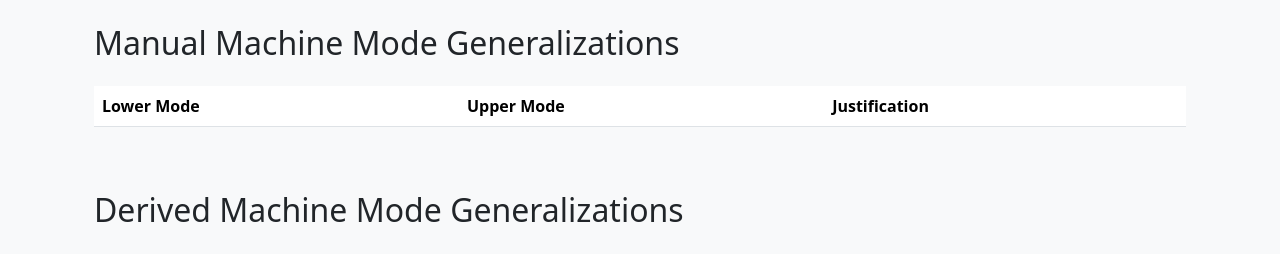
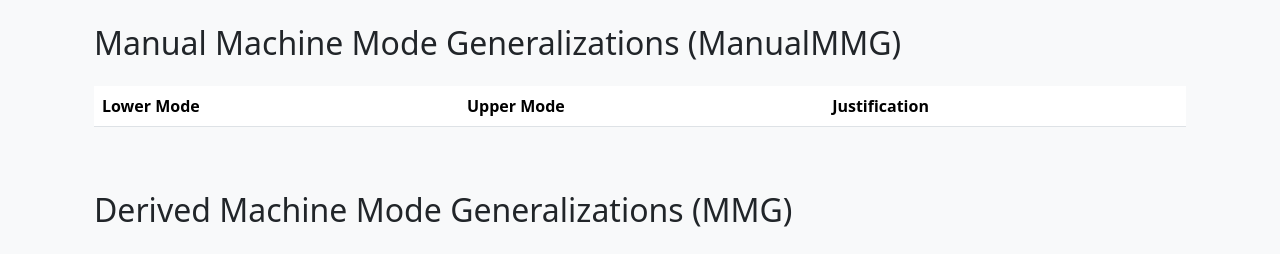
Before and after one commit to turquoise5/ComWeb, a Django app: page /mmg/ in a window 1280 px wide. Shown: the part 80-334 px from the top of the page. Run offline with Django 5.2, Linux system fonts and the light colour scheme; data that the repository does not hold is empty.

Commit message:
added table names

```diff
--- a/comweb/templates/comweb/machine_info.html
+++ b/comweb/templates/comweb/machine_info.html
@@ -6,7 +6,7 @@
 <div class="container">
     <!-- Machine Types Section -->
     <section class="mb-5">
-        <h2 class="mb-4">Machine Types</h2>
+        <h2 class="mb-4">Machine Types (MachineType)</h2>
         <div class="table-responsive">
             <table class="table table-striped">
                 <thead>
@@ -31,7 +31,7 @@
 
     <!-- Machine Modes Section -->
     <section class="mb-5">
-        <h2 class="mb-4">Machine Modes</h2>
+        <h2 class="mb-4">Machine Modes (MachineMode)</h2>
         <div class="table-responsive">
             <table class="table table-striped">
                 <thead>
@@ -56,7 +56,7 @@
 
     <!-- Machines Section -->
     <section>
-        <h2 class="mb-4">Machines</h2>
+        <h2 class="mb-4">Machines (Machine)</h2>
         <div class="table-responsive">
             <table class="table table-striped">
                 <thead>
--- a/comweb/templates/comweb/mmg.html
+++ b/comweb/templates/comweb/mmg.html
@@ -6,7 +6,7 @@
 <div class="container">
     <!-- Manual MMG Section -->
     <section class="mb-5">
-        <h2 class="mb-4">Manual Machine Mode Generalizations</h2>
+        <h2 class="mb-4">Manual Machine Mode Generalizations (ManualMMG)</h2>
         <div class="table-responsive">
             <table class="table table-striped">
                 <thead>
@@ -31,7 +31,7 @@
 
     <!-- Derived MMG Section -->
     <section>
-        <h2 class="mb-4">Derived Machine Mode Generalizations</h2>
+        <h2 class="mb-4">Derived Machine Mode Generalizations (MMG)</h2>
         <div class="table-responsive">
             <table class="table table-striped">
                 <thead>
@@ -50,8 +50,9 @@
                         <td>{{ mmg.method }}</td>
                         <td>
                             {% if mmg.method == 'transitivity' %}
-                                {{ mmg.row1.lower.NA }} → {{ mmg.row1.upper.NA }} and
-                                {{ mmg.row2.lower.NA }} → {{ mmg.row2.upper.NA }}
+                                transitivity: {{ mmg.row1.lower.NA }} → {{ mmg.row1.upper.NA }} → {{ mmg.row2.upper.NA }}
+                            {% else %}
+                                manual: {{ mmg.method }}
                             {% endif %}
                         </td>
                     </tr>
```
Also changed, not shown: comweb/templates/comweb/mtg.html (+5 -4 lines).
